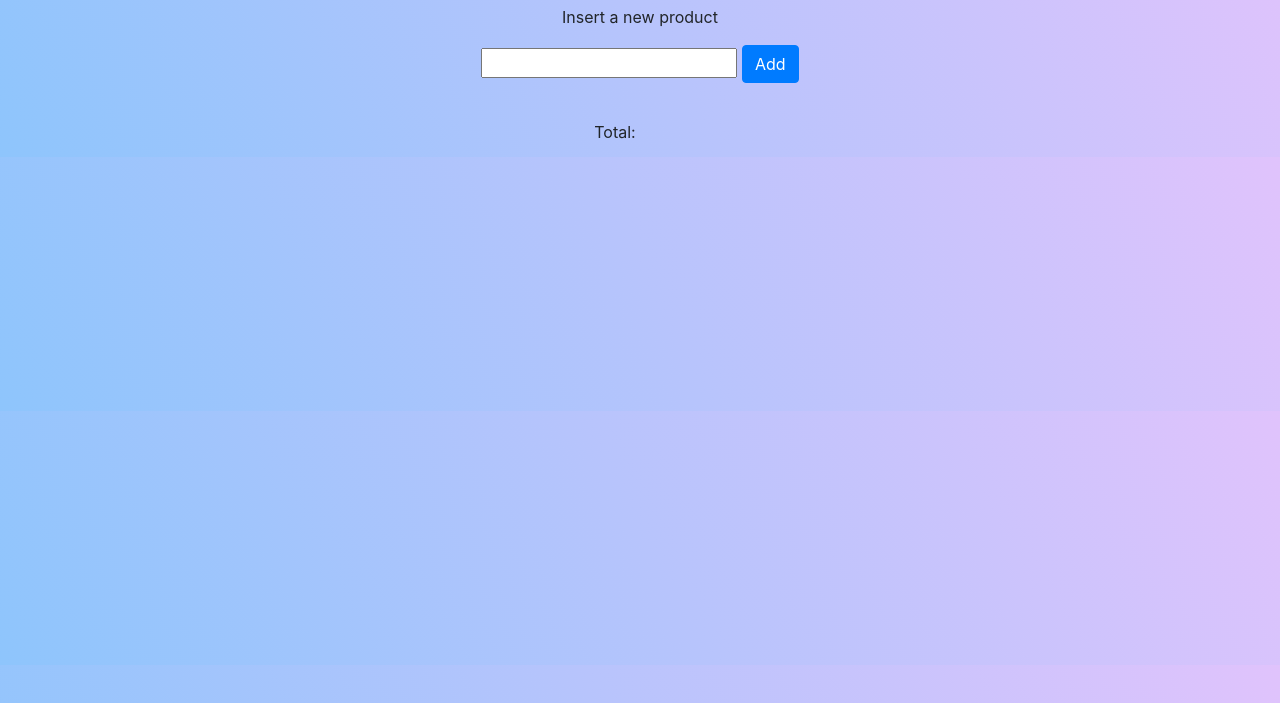
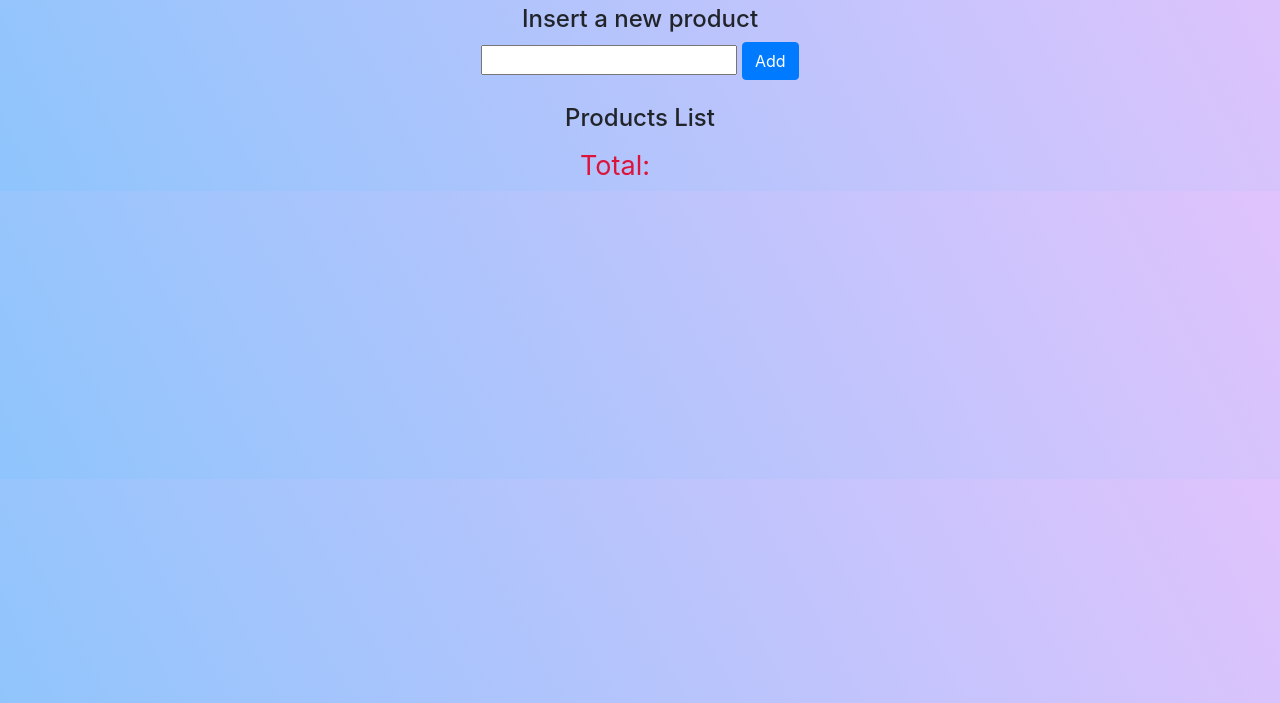
Before and after one commit to ing-arriola/chashRegister, a plain HTML site: page index.html in a window 1280 px wide. Shown: the part 97-800 px from the top of the page. Drawn offline with nearby package versions, Linux system fonts and the light colour scheme.

Commit message:
Added some styles

```diff
--- a/custom.css
+++ b/custom.css
@@ -6,7 +6,7 @@ body{
 div{
     text-align: center;
 }
-h1,h2{
+h1,h2,h4{
     text-align: center;
 }
 table {
@@ -17,8 +17,12 @@ table {
 td{
     height: 50px;
     width: 50px;
+    font-size: 20px;
 }
 input{
     text-align: center;
-
 }
+#total,#total-tag{
+    font-size: 27px;
+    color: crimson;
+}
--- a/index.html
+++ b/index.html
@@ -16,12 +16,13 @@
     <h2>
         By: Jaime Arriola
     </h2>
+    <h4>Insert a new product</h4>
     <div>
-        <p>Insert a new product</p>
-        <input type="text" onfocus="this.value=''" id="input-box" >
+        <input type="text" onfocus="this.value=''" id="input-box" required>
         <button id="add-element" type="button" class="btn btn-primary">Add</button>
     </div>
     <br>
+    <h4>Products List</h4>
     <div id="products-list">
         <table id="products-table">
 
@@ -31,7 +32,7 @@
    <div>
         <table id="totalProducts">
             <tr>
-                <td>Total:</td>
+                <td id="total-tag">Total:</td>
                 <td id="total"></td>
             </tr>
         </table>
```
